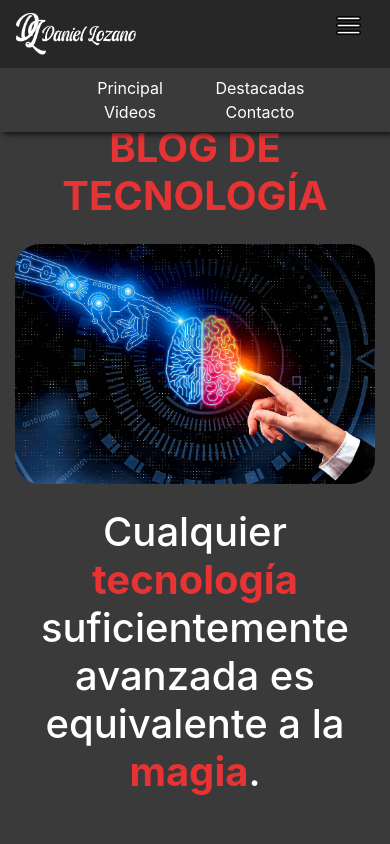
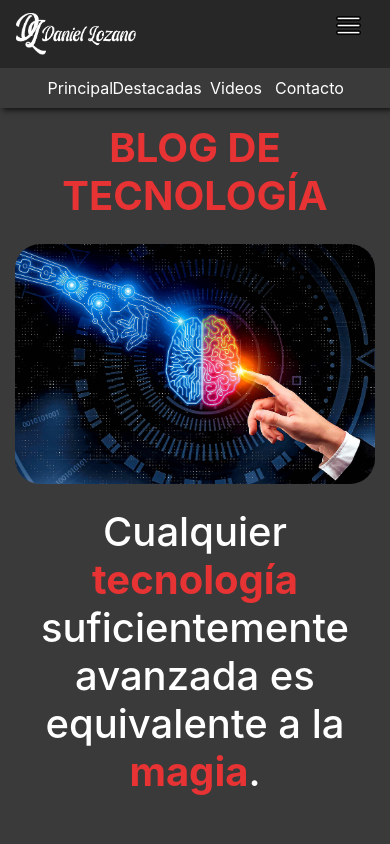
Before and after one commit to Basstreb/Blog-Informatica, a plain HTML site: page index.html in a window 390 px wide. Shown: the top 844 px of the page. Drawn offline with nearby package versions, Linux system fonts and the light colour scheme.

```diff
--- a/index.html
+++ b/index.html
@@ -55,11 +55,11 @@
         <nav id="navbar2">
             <div class="container">
                 <div class="row text-center pt-2 pb-2">
-                    <div class="col-4 offset-2 col-sm offset-sm-0 col-lg-2 offset-lg-2"><a href="#hero">Principal</a>
+                    <div class="col-2 offset-1 col-sm offset-sm-0 col-lg-2 offset-lg-2"><a href="#hero">Principal</a>
                     </div>
-                    <div class="col-4 col-sm col-lg-2"><a href="#destacadas">Destacadas</a></div>
-                    <div class="col-4 offset-2 offset-sm-0  col-sm col-lg-2"><a href="#videos">Videos</a></div>
-                    <div class="col-4 col-sm col-lg-2"><a href="#contacto">Contacto</a></div>
+                    <div class="col-2 col-sm col-lg-2"><a href="#destacadas">Destacadas</a></div>
+                    <div class="col-2 offset-1 col-sm offset-sm-0 col-lg-2"><a href="#videos">Videos</a></div>
+                    <div class="col-2 col-sm col-lg-2"><a href="#contacto">Contacto</a></div>
                 </div>
             </div>
         </nav>
```
